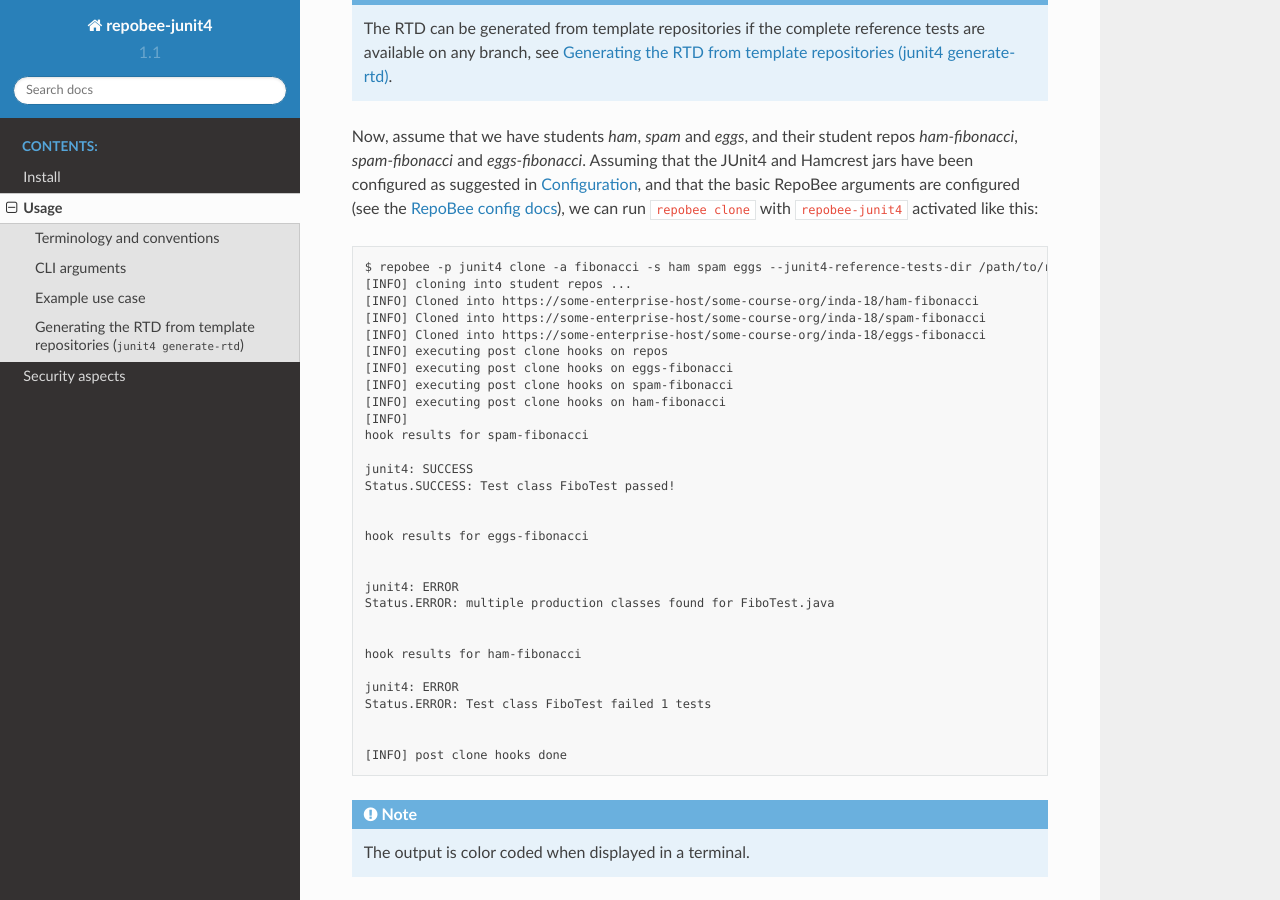
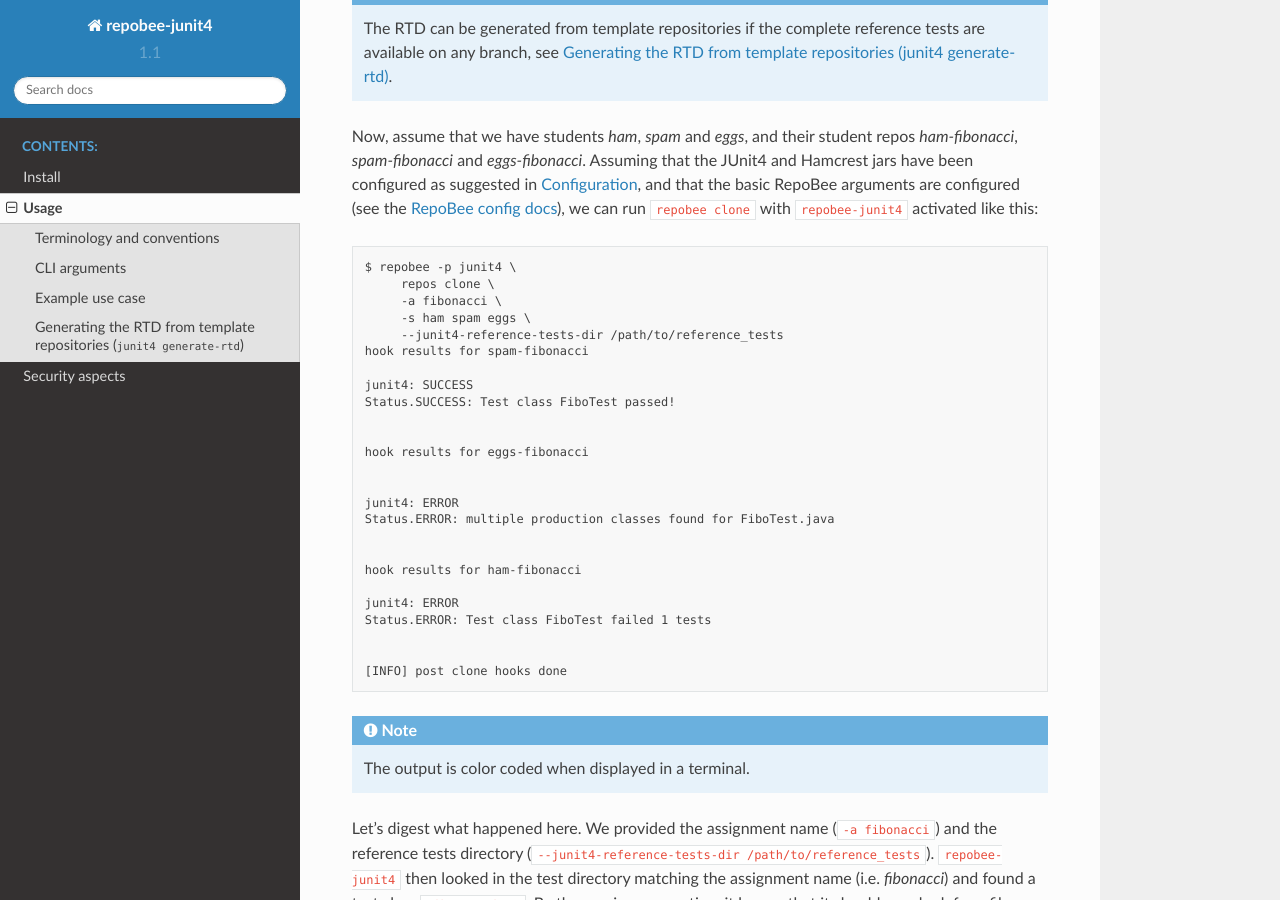
Before and after one commit to repobee/repobee-junit4, a Sphinx documentation site: the page built from docs/usage.rst, in a window 1280 px wide and 900 px high, scrolled down 2248 px. Built offline with Sphinx 7.4.7 and the Read the Docs theme 2.0.0, drawn with Linux system fonts in a browser that asks for light colours.

Commit message:
[docs] Fix incorrect command example in docs (#100)

```diff
--- a/docs/usage.rst
+++ b/docs/usage.rst
@@ -112,16 +112,11 @@
 
 .. code-block:: none
 
-   $ repobee -p junit4 clone -a fibonacci -s ham spam eggs --junit4-reference-tests-dir /path/to/reference_tests
-   [INFO] cloning into student repos ...
-   [INFO] Cloned into https://some-enterprise-host/some-course-org/inda-18/ham-fibonacci
-   [INFO] Cloned into https://some-enterprise-host/some-course-org/inda-18/spam-fibonacci
-   [INFO] Cloned into https://some-enterprise-host/some-course-org/inda-18/eggs-fibonacci
-   [INFO] executing post clone hooks on repos
-   [INFO] executing post clone hooks on eggs-fibonacci
-   [INFO] executing post clone hooks on spam-fibonacci
-   [INFO] executing post clone hooks on ham-fibonacci
-   [INFO]
+   $ repobee -p junit4 \
+        repos clone \
+        -a fibonacci \
+        -s ham spam eggs \
+        --junit4-reference-tests-dir /path/to/reference_tests
    hook results for spam-fibonacci
 
    junit4: SUCCESS
```
